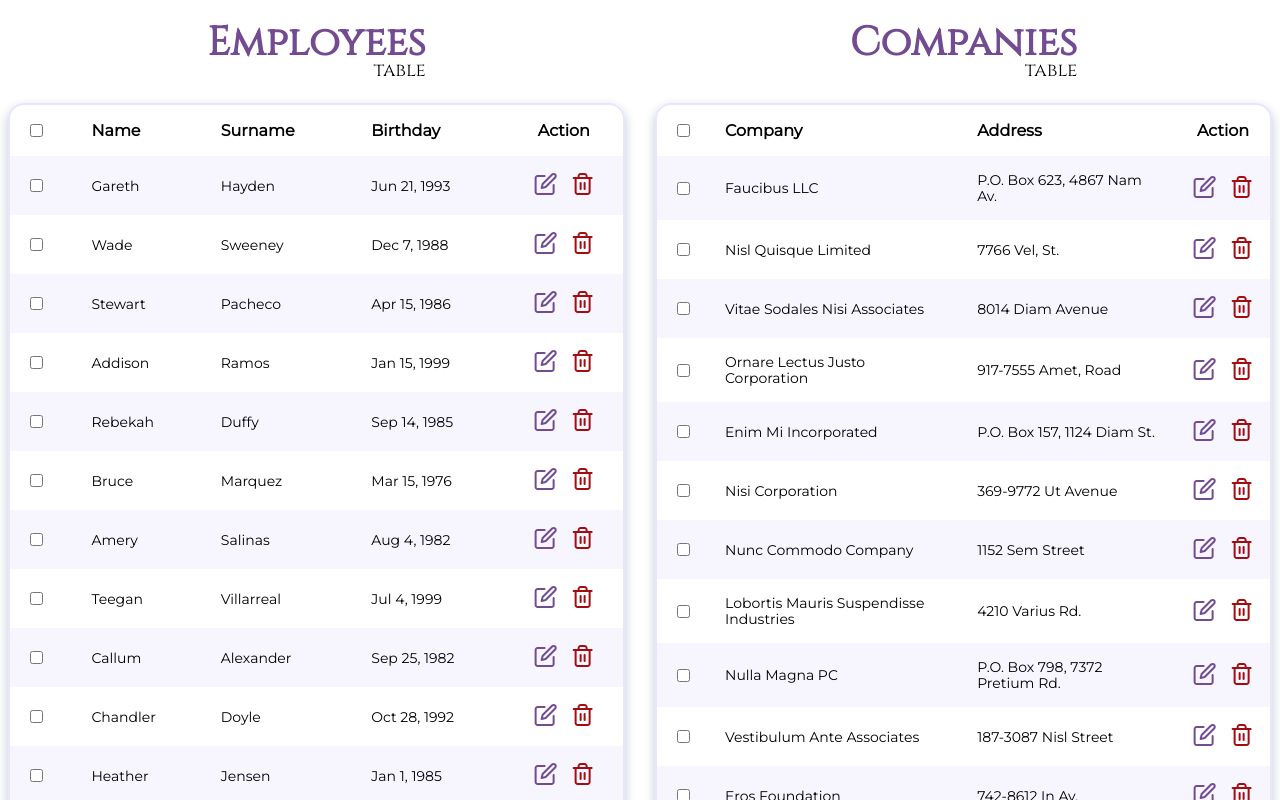
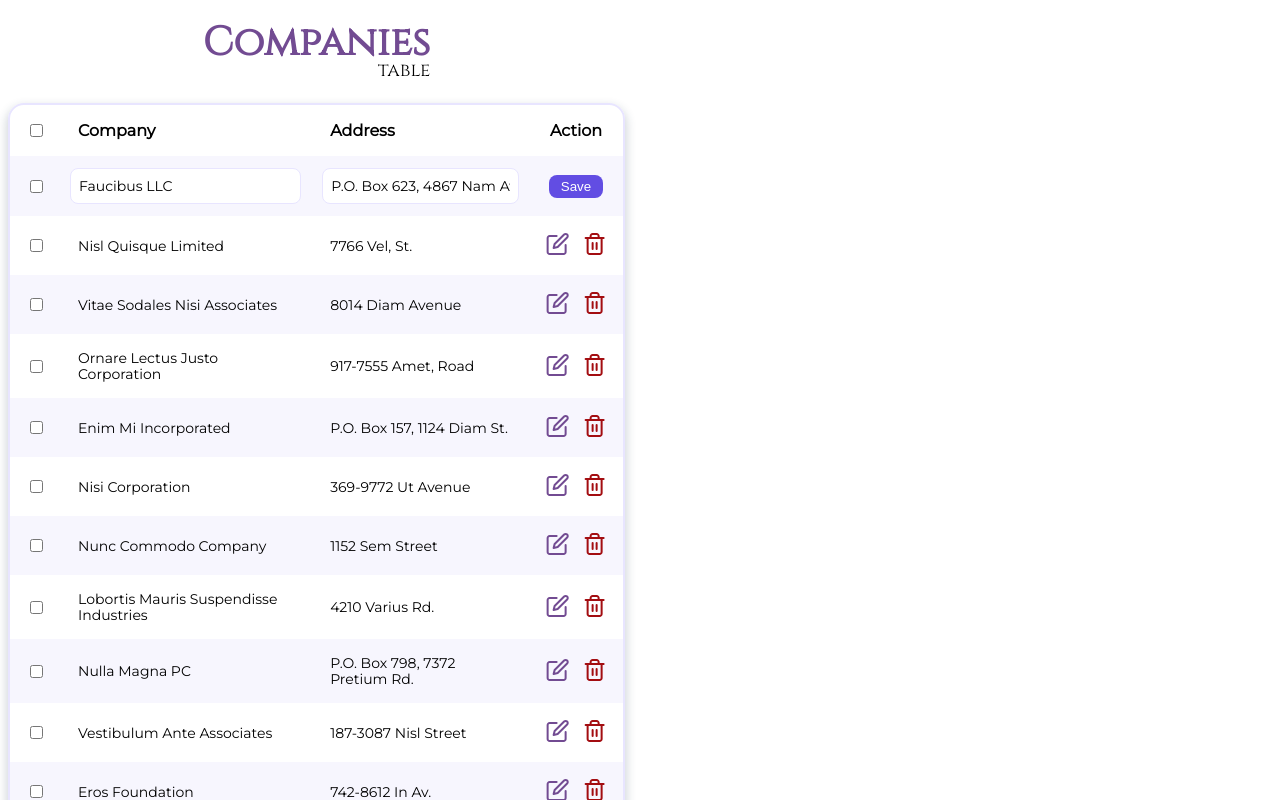
Before and after one commit to DenisMaslyuk/table, a React (Create React App) app: page / in a window 1280 px wide. Both pictures are taken after a click on the button 545 px from the left and 185 px from the top of the page. Shown: the top 800 px of the page. Built offline with nearby package versions, Linux system fonts and the light colour scheme.

Commit message:
Add edit

```diff
--- a/src/App.tsx
+++ b/src/App.tsx
@@ -10,7 +10,6 @@ function App() {
   return (
     <ThemeProvider theme={theme}>
       <StyledApp>
-        <EmployeesTable />
         <CompaniesTable />
       </StyledApp>
     </ThemeProvider>
--- a/src/app/styled.tsx
+++ b/src/app/styled.tsx
@@ -9,12 +9,5 @@ export const StyledApp = styled.div(
   display: grid;
   grid-template-columns: 1fr 1fr;
   gap: 30px;
-
-  button {
-    padding: 0;
-    border none;
-    cursor: pointer;
-    background-color: transparent;
-  }
 `
 );
--- a/src/app/theme.ts
+++ b/src/app/theme.ts
@@ -8,7 +8,7 @@ export const light = {
   titleHover: "#b254ff",
   error: "#A30D11",
   errorHover: "#ff1b21",
-  activeButton: "#624DE3",
+  saveButton: "#624DE3",
   background: "#FFFFFF",
   border: "#e8e5ff",
   success: "#1F9254",
--- a/src/features/companies-table/companies-slice.ts
+++ b/src/features/companies-table/companies-slice.ts
@@ -1,5 +1,6 @@
 import { createAsyncThunk, createSlice, PayloadAction } from "@reduxjs/toolkit";
 import { RootState } from "../../app/store";
+import { RowType } from "../../shared/table/row";
 import { fetchCompaniesData } from "./companies-API";
 import { CompanyDataType } from "./companies-data";
 
@@ -28,6 +29,14 @@ export const companiesSlice = createSlice({
     removeCompany: (state, action: PayloadAction<number>) => {
       state.data.splice(action.payload, 1);
     },
+    saveCompany: (
+      state,
+      action: PayloadAction<{ id: number; row: RowType }>
+    ) => {
+      const newData = [...state.data];
+      newData[action.payload.id] = action.payload.row;
+      state.data = newData;
+    },
   },
   extraReducers: (builder) => {
     builder
@@ -46,6 +55,6 @@ export const companiesSlice = createSlice({
 
 export const selectCompanies = (state: RootState) => state.companies;
 
-export const { removeCompany } = companiesSlice.actions;
+export const { removeCompany, saveCompany } = companiesSlice.actions;
 
 export default companiesSlice.reducer;
--- a/src/features/companies-table/companies.tsx
+++ b/src/features/companies-table/companies.tsx
@@ -1,10 +1,12 @@
 import { useEffect } from "react";
 import { useAppDispatch, useAppSelector } from "../../app/hooks";
 import Table from "../../shared/table";
+import { RowType } from "../../shared/table/row";
 import { CompanyDataType } from "./companies-data";
 import {
   getCompaniesDataAsync,
   removeCompany,
+  saveCompany,
   selectCompanies,
 } from "./companies-slice";
 
@@ -13,11 +15,15 @@ function CompaniesTable() {
   const dispatch = useAppDispatch();
 
   useEffect(() => {
-    if (companies.length === 0) dispatch(getCompaniesDataAsync());
+    dispatch(getCompaniesDataAsync());
   }, []);
 
   const onDeleteHandler = (id: number) => {
     dispatch(removeCompany(id));
+  };
+
+  const onSaveHandler = (id: number, row: RowType) => {
+    dispatch(saveCompany({ id, row }));
   };
 
   switch (status) {
@@ -34,6 +40,7 @@ function CompaniesTable() {
       title="Companies"
       data={companies as CompanyDataType[]}
       onDeleteHandler={onDeleteHandler}
+      onSaveHandler={onSaveHandler}
     />
   );
 }
--- a/src/features/employees-table/employee.tsx
+++ b/src/features/employees-table/employee.tsx
@@ -1,10 +1,12 @@
 import { useEffect } from "react";
 import { useAppDispatch, useAppSelector } from "../../app/hooks";
 import Table from "../../shared/table";
+import { RowType } from "../../shared/table/row";
 import { EmployeeDataType } from "./employee-data";
 import {
   getEmployeesDataAsync,
   removeEmployee,
+  saveEmpoyee,
   selectEmployee,
 } from "./employeeSlice";
 
@@ -13,13 +15,15 @@ function EmployeesTable() {
   const dispatch = useAppDispatch();
 
   useEffect(() => {
-    if (employees.length === 0) {
-      dispatch(getEmployeesDataAsync());
-    }
+    dispatch(getEmployeesDataAsync());
   }, []);
 
   const onDeleteHandler = (id: number) => {
     dispatch(removeEmployee(id));
+  };
+
+  const onSaveHandler = (id: number, row: RowType) => {
+    dispatch(saveEmpoyee({ id, row }));
   };
 
   switch (status) {
@@ -36,6 +40,7 @@ function EmployeesTable() {
       title="Employees"
       data={employees as EmployeeDataType[]}
       onDeleteHandler={onDeleteHandler}
+      onSaveHandler={onSaveHandler}
     />
   );
 }
--- a/src/features/employees-table/employeeSlice.ts
+++ b/src/features/employees-table/employeeSlice.ts
@@ -1,5 +1,6 @@
 import { createAsyncThunk, createSlice, PayloadAction } from "@reduxjs/toolkit";
 import { RootState } from "../../app/store";
+import { RowType } from "../../shared/table/row";
 import { fetchEmployeeData } from "./employee-API";
 import { EmployeeDataType } from "./employee-data";
 
@@ -28,6 +29,14 @@ export const employeesSlice = createSlice({
     removeEmployee: (state, action: PayloadAction<number>) => {
       state.data.splice(action.payload, 1);
     },
+    saveEmpoyee: (
+      state,
+      action: PayloadAction<{ id: number; row: RowType }>
+    ) => {
+      const newData = [...state.data];
+      newData[action.payload.id] = action.payload.row;
+      state.data = newData;
+    },
   },
   extraReducers: (builder) => {
     builder
@@ -46,6 +55,6 @@ export const employeesSlice = createSlice({
 
 export const selectEmployee = (state: RootState) => state.employees;
 
-export const { removeEmployee } = employeesSlice.actions;
+export const { removeEmployee, saveEmpoyee } = employeesSlice.actions;
 
 export default employeesSlice.reducer;
--- a/src/shared/table/index.tsx
+++ b/src/shared/table/index.tsx
@@ -1,7 +1,10 @@
+import { useState } from "react";
 import { EditIcon, TrashIcon } from "./icons";
+import Row, { RowType } from "./row";
 import {
   ActionContainer,
   EditButton,
+  StyledCheckbox,
   StyledTable,
   StyledTitle,
   TBody,
@@ -18,13 +21,20 @@ export type TablePropsType = {
     [key: string]: string;
   }>;
   onDeleteHandler: (id: number) => void;
+  onSaveHandler: (id: number, row: RowType) => void;
 };
 
-function Table({ data, title, onDeleteHandler }: TablePropsType) {
-  if (data.length < 0) {
+function Table({
+  data,
+  title,
+  onDeleteHandler,
+  onSaveHandler,
+}: TablePropsType) {
+  if (data.length <= 0) {
     <h3>No data</h3>;
   }
   const keys = Object.keys(data[0]);
+  const [selectAll, setSelectAll] = useState(false);
 
   return (
     <div>
@@ -38,7 +48,10 @@ function Table({ data, title, onDeleteHandler }: TablePropsType) {
         <THead>
           <Tr>
             <Th>
-              <input type="checkbox" />
+              <StyledCheckbox
+                type="checkbox"
+                onChange={() => setSelectAll(!selectAll)}
+              />
             </Th>
             {keys.map((key) => (
               <Th>{key}</Th>
@@ -47,29 +60,17 @@ function Table({ data, title, onDeleteHandler }: TablePropsType) {
           </Tr>
         </THead>
         <TBody>
-          {data.map((row, id) => (
-            <Tr key={id}>
-              <Td>
-                <input type="checkbox" />
-              </Td>
-              {Object.values(row).map((value) => (
-                <Td>{value}</Td>
-              ))}
-              <Td>
-                <ActionContainer>
-                  <EditButton>
-                    <EditIcon />
-                  </EditButton>
-                  <TrashButton
-                    type="button"
-                    onClick={() => onDeleteHandler(id)}
-                  >
-                    <TrashIcon />
-                  </TrashButton>
-                </ActionContainer>
-              </Td>
-            </Tr>
-          ))}
+          {data.map((row, id) => {
+            return (
+              <Row
+                id={id}
+                data={row}
+                onDeleteHandler={onDeleteHandler}
+                onSaveHandler={onSaveHandler}
+                selectAll={selectAll}
+              />
+            );
+          })}
         </TBody>
       </StyledTable>
     </div>
--- /dev/null
+++ b/src/shared/table/row.tsx
@@ -0,0 +1,99 @@
+import { useEffect, useState } from "react";
+import { EditIcon, TrashIcon } from "./icons";
+import {
+  ActionContainer,
+  EditButton,
+  SaveButton,
+  StyledCheckbox,
+  StyledInput,
+  Td,
+  Tr,
+  TrashButton,
+} from "./styled";
+
+export type RowType = {
+  [key: string]: string;
+};
+
+type RowPropsType = {
+  id: number;
+  data: RowType;
+  onDeleteHandler: (id: number) => void;
+  onSaveHandler: (id: number, row: RowType) => void;
+  selectAll: boolean;
+};
+
+function Row({
+  id,
+  data,
+  onDeleteHandler,
+  onSaveHandler,
+  selectAll,
+}: RowPropsType) {
+  const [isEditing, setIsEditing] = useState(false);
+  const [isChecked, setIsChecked] = useState(false);
+  const [row, setRow] = useState({ ...data });
+
+  const onChangeHandler = (key: string, value: string) => {
+    const newRow = { ...row };
+    newRow[key] = value;
+    setRow(newRow);
+  };
+
+  const onSaveCkick = () => {
+    setIsEditing(false);
+    onSaveHandler(id, row);
+  };
+
+  useEffect(() => setIsChecked(selectAll), [selectAll]);
+
+  return (
+    <Tr isChecked={isChecked}>
+      <Td>
+        <StyledCheckbox
+          type="checkbox"
+          checked={isChecked}
+          onChange={() => setIsChecked(!isChecked)}
+        />
+      </Td>
+      {isEditing ? (
+        <>
+          {Object.keys(row).map((key, id) => (
+            <Td style={{ padding: "8px" }}>
+              <StyledInput
+                type="text"
+                value={row[key]}
+                onChange={(event) => onChangeHandler(key, event.target.value)}
+              />
+            </Td>
+          ))}
+          <Td>
+            <ActionContainer>
+              <SaveButton type="button" onClick={onSaveCkick}>
+                Save
+              </SaveButton>
+            </ActionContainer>
+          </Td>
+        </>
+      ) : (
+        <>
+          {Object.values(data).map((value) => (
+            <Td key={value}>{value}</Td>
+          ))}{" "}
+          <Td>
+            <ActionContainer>
+              <EditButton type="button" onClick={() => setIsEditing(true)}>
+                <EditIcon />
+              </EditButton>
+              <TrashButton type="button" onClick={() => onDeleteHandler(id)}>
+                <TrashIcon />
+              </TrashButton>
+            </ActionContainer>
+          </Td>
+        </>
+      )}
+    </Tr>
+  );
+}
+
+export default Row;
--- a/src/shared/table/styled.ts
+++ b/src/shared/table/styled.ts
@@ -41,14 +41,17 @@ export const StyledTable = styled.table(
 `
 );
 export const THead = styled.thead``;
-export const Tr = styled.tr(
-  ({ theme }) => `
+export const Tr = styled.tr<{ isChecked?: boolean }>(
+  ({ theme, isChecked }) => `
 
   &:nth-child(odd) {
     td {
-      background-color: ${theme.colors.additionalBackground};
+      background-color: ${
+        isChecked ? "#d9d4f8" : theme.colors.additionalBackground
+      };
     }
-}
+  }
+  ${isChecked ? " td { background-color: #d9d4f8;}" : ""}
 `
 );
 export const Th = styled.th(
@@ -76,6 +79,24 @@ export const Td = styled.td(
 `
 );
 
+export const StyledCheckbox = styled.input(
+  () => `
+  cursor: pointer;
+`
+);
+
+export const StyledInput = styled.input(
+  ({ theme }) => `
+  width: 90%;
+  margin: 4px 8px 4px 0;
+  border: 1px solid ${theme.colors.border};
+  border-radius: 8px;
+  font-size: 14px;
+  padding: 8px 8px;
+  font-family: "Montserrat";
+`
+);
+
 export const ActionContainer = styled.div(
   () => `
   display: flex;
@@ -84,8 +105,24 @@ export const ActionContainer = styled.div(
 `
 );
 
+export const SaveButton = styled.button(
+  ({ theme }) => `
+    padding: 4px 12px;
+    border: none;
+    border-radius: 8px;
+    cursor: pointer;
+    background-color: ${theme.colors.saveButton};
+    color: ${theme.colors.background};
+`
+);
+
 export const EditButton = styled.button(
   ({ theme }) => `
+
+    padding: 0;
+    border: none;
+    cursor: pointer;
+    background-color: transparent;
     color: ${theme.colors.title};
 
     &:hover {
@@ -96,6 +133,10 @@ export const EditButton = styled.button(
 
 export const TrashButton = styled.button(
   ({ theme }) => `
+    padding: 0;
+    border: none;
+    cursor: pointer;
+    background-color: transparent;
     color: ${theme.colors.error};
 
     &:hover {
```
